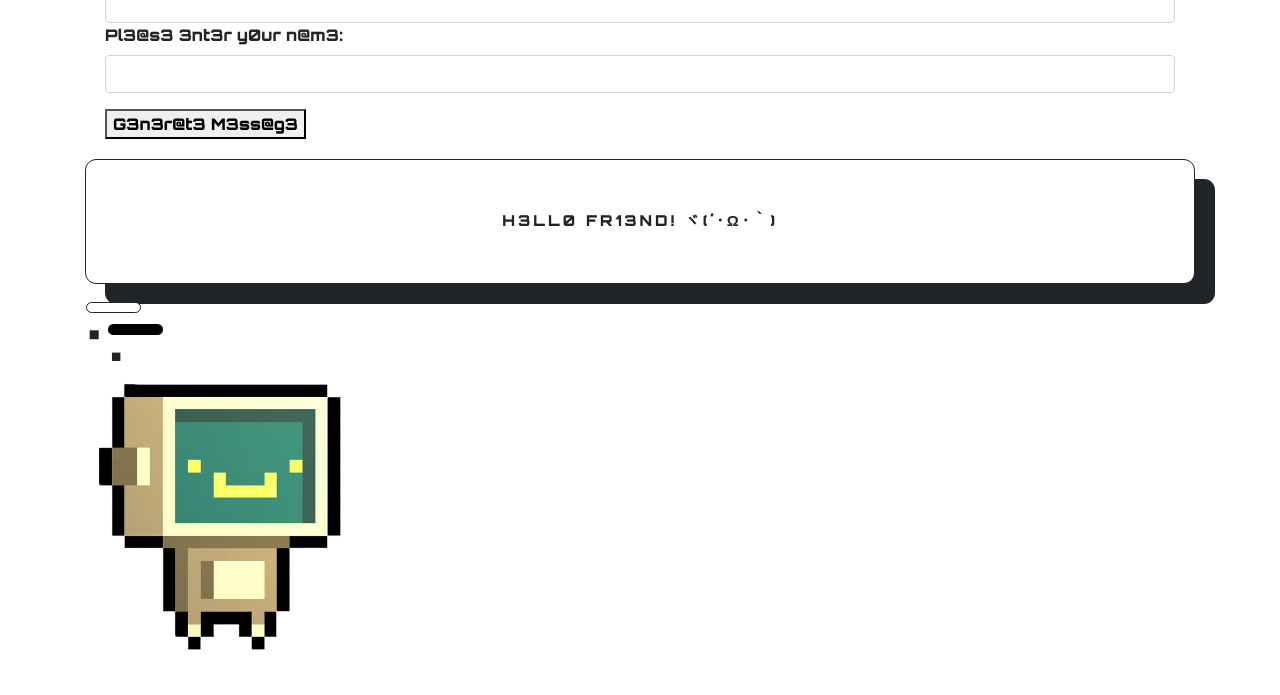
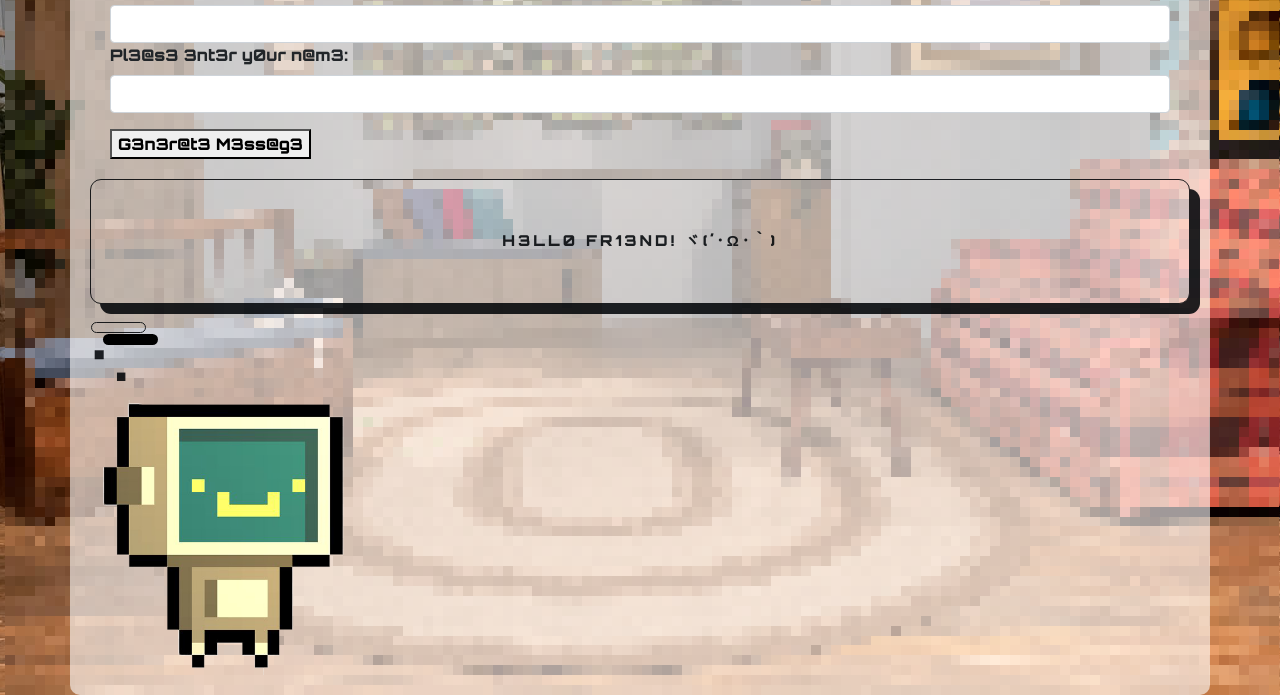
Before and after one commit to lavinbrenna/mister-roboger, a plain HTML site: page index.html in a window 1280 px wide. Shown: the part 153-848 px from the top of the page. Before the commit the page ends 820 px from the top, so only its background shows below. Drawn offline with Linux system fonts and the light colour scheme.

Commit message:
re-add background image

```diff
--- a/css/styles.css
+++ b/css/styles.css
@@ -11,10 +11,16 @@ display: none;
 display: none;
 }
 .container {
-  height: 100vh;
   margin: auto;
   font-family: 'Orbitron', sans-serif;
-  background-color: white;
+  background-color: rgba(255,255,255,.60);
+  border-radius: 10px;
+  max-height: 1000px;
+  width: 100%;
+  padding: 20px;
+}
+body{
+  background-image: url('../img/background.png');
 }
 .header{
 text-align: center;
@@ -35,7 +41,7 @@ margin: 20px
   padding: 50px;
   border-radius: 11px;
   position: relative;
-  box-shadow: 20px 20px;
+  box-shadow: 10px 10px;
   font-family: 'Orbitron', sans-serif;
   border: 1px solid ;
 }
@@ -57,7 +63,7 @@ margin: 20px
   display: block;
   bottom: -30px;
   left: 0;
-  box-shadow: 22px 22px black;
+  box-shadow: 12px 12px black;
   z-index: -2;
   background-color: white;
 }
```
